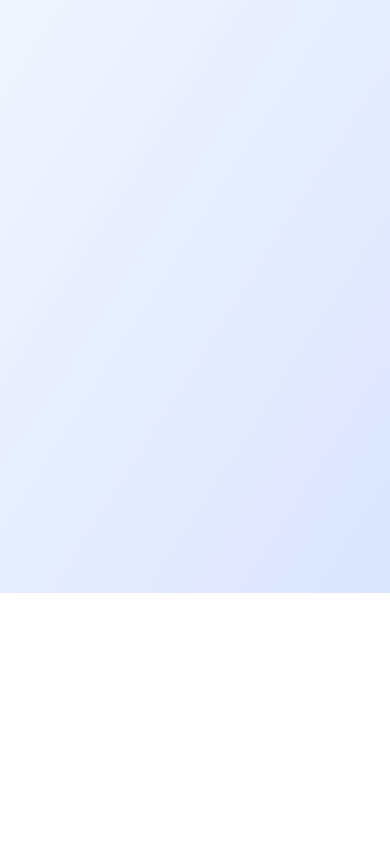
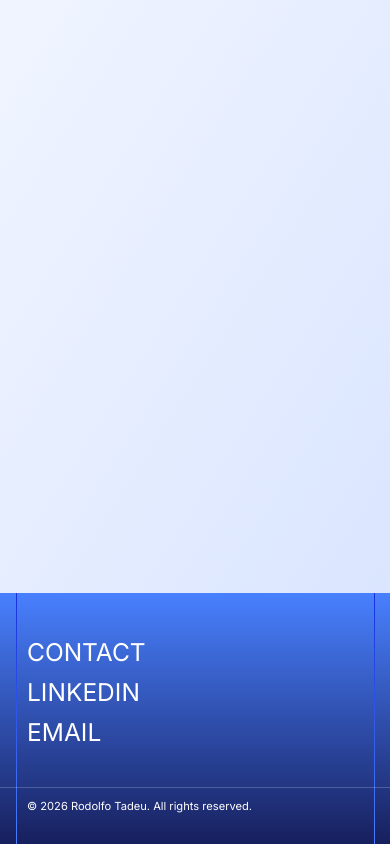
Before and after one commit to rodolfotdesigner/portfolio, a React (Vite) app: page / in a window 390 px wide. Shown: the part 3855-4699 px from the top of the page. Before the commit the page ends 4468 px from the top, so only its background shows below. Built offline with nearby package versions, Linux system fonts and the light colour scheme.

Commit message:
feat(footer): add localized responsive footer

```diff
--- /dev/null
+++ b/src/components/Footer/Footer.module.css
@@ -0,0 +1,99 @@
+.footer {
+  --side-inset: max(15.5px, calc(50% - 757.5px));
+  --text-inset: clamp(27px, calc(-52.98928px + 10.42885vw), 80.5px);
+  --links-font-size: clamp(22px, calc(10.4px + 3.625vw), 80px);
+  --copyright-font-size: clamp(11px, calc(10.4px + 0.1875vw), 14px);
+  --footer-padding-top: clamp(38px, calc(26.6px + 3.5625vw), 95px);
+  --footer-padding-bottom: clamp(18px, calc(8px + 3.125vw), 68px);
+  --copyright-gap: clamp(38px, calc(28.8px + 2.875vw), 84px);
+  --content-offset: clamp(0px, calc(3.6px - 0.1875vw), 3px);
+
+  position: relative;
+  min-width: 0;
+  padding-block: var(--footer-padding-top) var(--footer-padding-bottom);
+  overflow-wrap: anywhere;
+  background: linear-gradient(
+    to bottom,
+    var(--color-primary-400) 0%,
+    var(--color-primary-950) 104.95%
+  );
+  color: #fff;
+}
+
+.content {
+  position: relative;
+  z-index: 1;
+  min-width: 0;
+  margin-top: var(--content-offset);
+}
+
+.content nav {
+  padding-inline: var(--text-inset);
+}
+
+.links {
+  display: flex;
+  flex-direction: column;
+  gap: 10px;
+  margin: 0;
+  padding: 0;
+  font-family: 'Inter', sans-serif;
+  font-size: var(--links-font-size);
+  font-weight: 400;
+  line-height: normal;
+  list-style: none;
+}
+
+.link {
+  display: block;
+  width: max-content;
+  max-width: 100%;
+  color: inherit;
+  text-decoration: none;
+}
+
+.link:focus-visible {
+  outline: 2px solid currentColor;
+  outline-offset: 4px;
+}
+
+.copyright {
+  position: relative;
+  display: flex;
+  min-height: 37px;
+  align-items: center;
+  margin: var(--copyright-gap) 0 0;
+  padding-inline: var(--text-inset);
+  border-top: 0.5px solid rgb(255 255 255 / 20%);
+  font-family: 'Inter', sans-serif;
+  font-size: var(--copyright-font-size);
+  font-weight: 400;
+  line-height: normal;
+}
+
+.line {
+  position: absolute;
+  top: 0;
+  bottom: 0;
+  width: 1px;
+  background: linear-gradient(
+    to bottom,
+    var(--color-primary-700),
+    var(--color-primary-400)
+  );
+  pointer-events: none;
+}
+
+.lineLeft {
+  left: var(--side-inset);
+}
+
+.lineRight {
+  right: var(--side-inset);
+}
+
+@media (min-width: 1280px) {
+  .footer {
+    --text-inset: calc(var(--side-inset) + 65px);
+  }
+}
--- /dev/null
+++ b/src/components/Footer/Footer.tsx
@@ -0,0 +1,37 @@
+import { useTranslation } from 'react-i18next'
+import { contacts } from '../../data/contacts'
+import styles from './Footer.module.css'
+
+export default function Footer() {
+  const { t } = useTranslation()
+  return (
+    <footer className={styles.footer}>
+      <span className={`${styles.line} ${styles.lineLeft}`} aria-hidden="true" />
+      <span className={`${styles.line} ${styles.lineRight}`} aria-hidden="true" />
+      <div className={styles.content}>
+        <nav aria-label={t('footer.navAriaLabel')}>
+          <ul className={styles.links}>
+            <li>
+              <a className={styles.link} href={contacts.whatsapp} target="_blank" rel="noopener noreferrer">
+                {t('footer.contact')}
+              </a>
+            </li>
+            <li>
+              <a className={styles.link} href={contacts.linkedin} target="_blank" rel="noopener noreferrer">
+                {t('footer.linkedin')}
+              </a>
+            </li>
+            <li>
+              <a className={styles.link} href={contacts.email}>
+                {t('footer.email')}
+              </a>
+            </li>
+          </ul>
+        </nav>
+        <p className={styles.copyright}>
+          {t('footer.copyright', { year: new Date().getFullYear() })}
+        </p>
+      </div>
+    </footer>
+  )
+}
--- a/src/i18n/locales/en/translation.json
+++ b/src/i18n/locales/en/translation.json
@@ -81,5 +81,12 @@
         "description": "I started on the UI/UX team, conducting user research and designing e-commerce flows that increased the conversion rate by 30%. I worked as a front-end developer with JavaScript (ES6+), HTML5, CSS/SASS, jQuery, and Webpack, implementing mobile-first responsive design and integrating REST APIs."
       }
     }
+  },
+  "footer": {
+    "navAriaLabel": "Contact links",
+    "contact": "CONTACT",
+    "linkedin": "LINKEDIN",
+    "email": "EMAIL",
+    "copyright": "© {{year}} Rodolfo Tadeu. All rights reserved."
   }
 }
--- a/src/i18n/locales/pt/translation.json
+++ b/src/i18n/locales/pt/translation.json
@@ -81,5 +81,12 @@
         "description": "Iniciei na equipe de UI/UX, conduzindo pesquisas com usuários e criando fluxos do e-commerce que aumentaram em 30% a taxa de conversão. Atuei como desenvolvedor Front-End com JavaScript (ES6+), HTML5, CSS/SASS, jQuery e Webpack. Implementação de design responsivo mobile-first e integração com APIs REST."
       }
     }
+  },
+  "footer": {
+    "navAriaLabel": "Links de contato",
+    "contact": "CONTATO",
+    "linkedin": "LINKEDIN",
+    "email": "EMAIL",
+    "copyright": "© {{year}} Rodolfo Tadeu. Todos os direitos reservados."
   }
 }
--- a/src/pages/Home/Home.tsx
+++ b/src/pages/Home/Home.tsx
@@ -1,5 +1,6 @@
 import { useCallback, useState } from 'react'
 import Header from '../../components/Header/Header'
+import Footer from '../../components/Footer/Footer'
 import Hero from '../../sections/Hero/Hero'
 import Projects from '../../sections/Projects/Projects'
 import About from '../../sections/About/About'
@@ -19,6 +20,7 @@ export default function Home() {
         <Projects heroIntroComplete={heroIntroComplete} />
         <About />
       </main>
+      <Footer />
     </>
   )
 }
--- a/src/styles/tokens.css
+++ b/src/styles/tokens.css
@@ -1,6 +1,7 @@
 :root {
   /* Primitive colors */
   --color-primary-400: #4880fe;
+  --color-primary-700: #1830dd;
   --color-primary-800: #1a28b3;
   --color-primary-900: #1b298d;
   --color-primary-950: #151b56;
```
